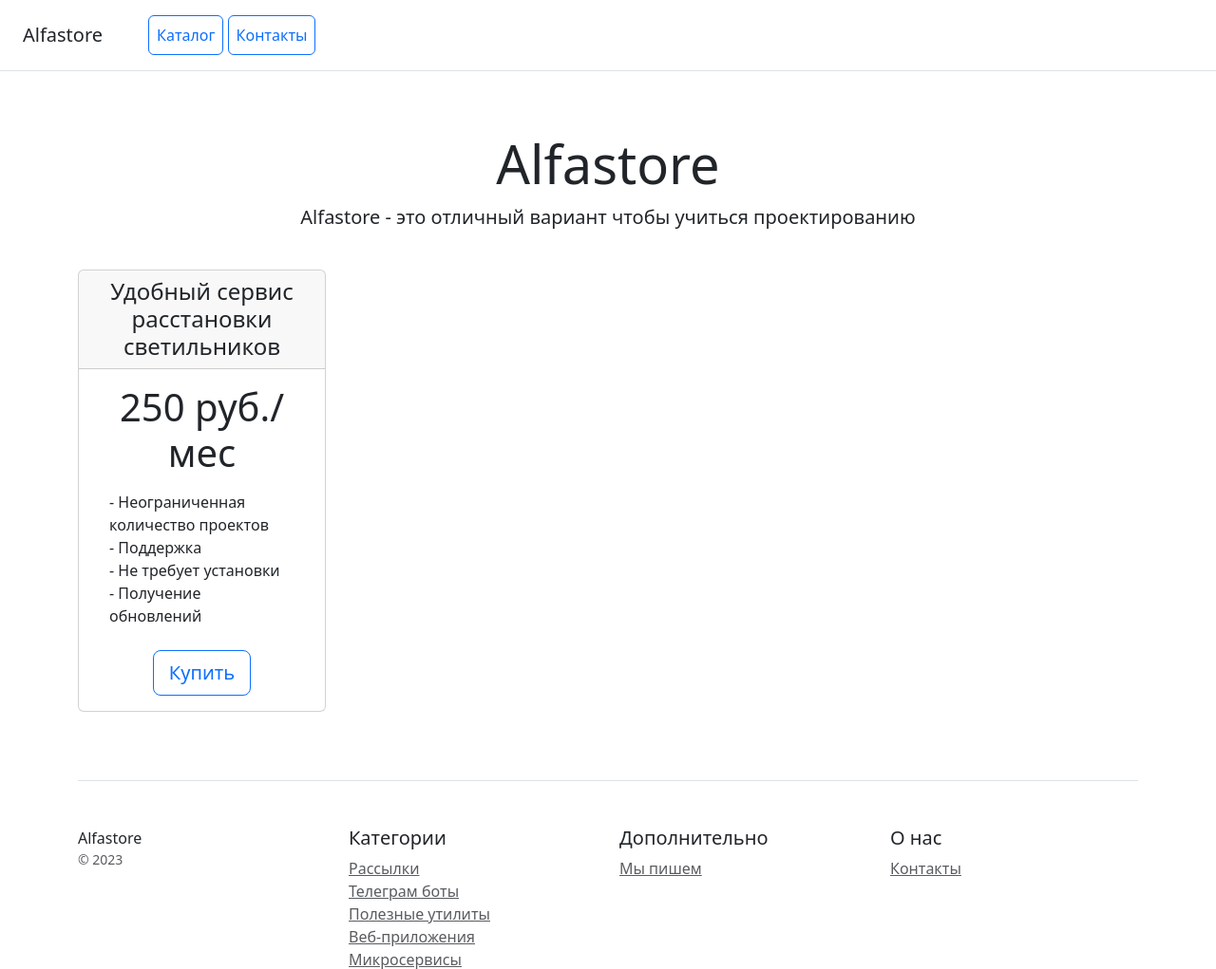
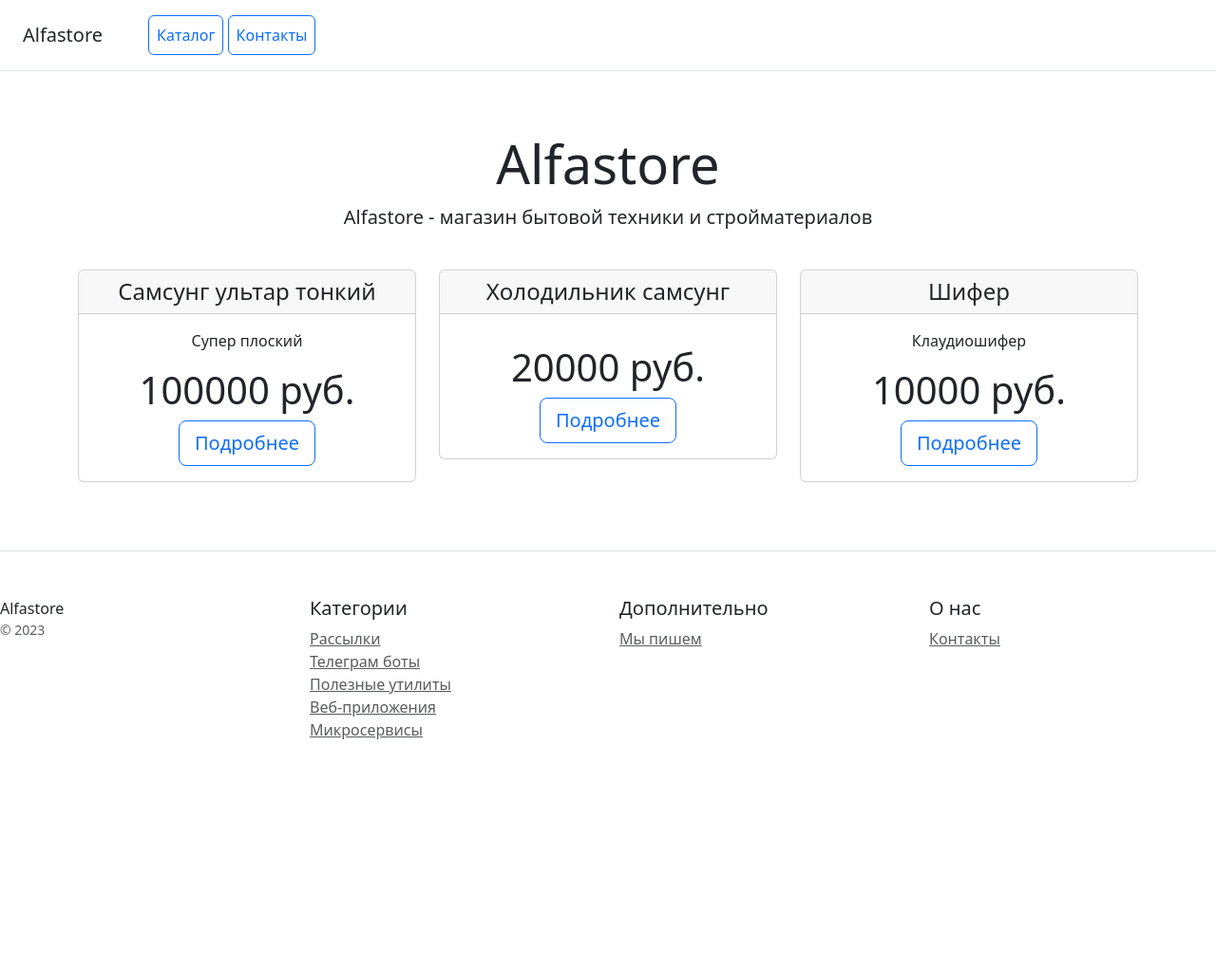
Before and after one commit to Progabba/DjangoSkypro, a Django app: page / in a window 1280 px wide. Shown: the top 1021 px of the page at 95% size. After the commit the page ends 779 px from the top, so only its background shows below. Run offline with Django 5.2, Linux system fonts and the light colour scheme; data comes from the database, SQL or seed files in the repository; some libraries are stand-ins or nearby versions.

Commit message:
finish lesson 24

```diff
--- /dev/null
+++ b/catalog/templates/base.html
@@ -0,0 +1,55 @@
+<!doctype html>
+<html lang="en">
+<head>
+    <meta charset="utf-8">
+    <meta name="viewport" content="width=device-width, initial-scale=1">
+    <title>{% block title %}Alfastore{% endblock %}</title>
+    <link rel="stylesheet" href="/static/css/bootstrap.min.css">
+</head>
+<body>
+    <div class="d-flex flex-column flex-md-row align-items-center p-3 px-md-4 mb-3 bg-white border-bottom box-shadow">
+        <h5 class="my-0 mr-md-auto font-weight-normal">Alfastore</h5>
+        <nav class="ms-5">
+            <a class="p-2 btn btn-outline-primary" href="/">Каталог</a>
+            <a class="p-2 btn btn-outline-primary" href="/contacts/">Контакты</a>
+        </nav>
+    </div>
+
+    <div class="container">
+        {% block content %}{% endblock %}
+    </div>
+
+    <footer class="pt-4 my-md-5 pt-md-5 border-top">
+        <div class="row">
+            <div class="col-12 col-md">
+                Alfastore
+                <small class="d-block mb-3 text-muted">&copy; 2023</small>
+            </div>
+            <div class="col-6 col-md">
+                <h5>Категории</h5>
+                <ul class="list-unstyled text-small">
+                    <li><a class="text-muted" href="#">Рассылки</a></li>
+                    <li><a class="text-muted" href="#">Телеграм боты</a></li>
+                    <li><a class="text-muted" href="#">Полезные утилиты</a></li>
+                    <li><a class="text-muted" href="#">Веб-приложения</a></li>
+                    <li><a class="text-muted" href="#">Микросервисы</a></li>
+                </ul>
+            </div>
+            <div class="col-6 col-md">
+                <h5>Дополнительно</h5>
+                <ul class="list-unstyled text-small">
+                    <li><a class="text-muted" href="#">Мы пишем</a></li>
+                </ul>
+            </div>
+            <div class="col-6 col-md">
+                <h5>О нас</h5>
+                <ul class="list-unstyled text-small">
+                    <li><a class="text-muted" href="/contacts/">Контакты</a></li>
+                </ul>
+            </div>
+        </div>
+    </footer>
+
+    <script src="/static/js/bootstrap.bundle.min.js"></script>
+</body>
+</html>
--- a/catalog/templates/home.html
+++ b/catalog/templates/home.html
@@ -1,81 +1,30 @@
-<!doctype html>
-<html lang="en">
-<head>
-    <meta charset="utf-8">
-    <meta name="viewport" content="width=device-width, initial-scale=1">
-    <title>Alfastore</title>
-<!--    <link href="https://cdn.jsdelivr.net/npm/bootstrap@5.3.3/dist/css/bootstrap.min.css" rel="stylesheet" integrity="sha384-QWTKZyjpPEjISv5WaRU9OFeRpok6YctnYmDr5pNlyT2bRjXh0JMhjY6hW+ALEwIH" crossorigin="anonymous">-->
-    <link rel="stylesheet" href="/static/css/bootstrap.min.css">
-    <!-- Подключите статичеcкие файлы со стилями Bootstrap -->
+{% extends 'base.html' %}
 
-</head>
-<body>
-<div class="d-flex flex-column flex-md-row align-items-center p-3 px-md-4 mb-3 bg-white border-bottom box-shadow">
-    <h5 class="my-0 mr-md-auto font-weight-normal">Alfastore</h5>
-    <nav class="ms-5">
-        <a class="p-2 btn btn-outline-primary" href="/">Каталог</a>
-        <a class="p-2 btn btn-outline-primary" href="/contacts/">Контакты</a>
-    </nav>
+{% block title %}Главная - Alfastore{% endblock %}
+
+{% block content %}
+<div class="pricing-header px-3 py-3 pt-md-5 pb-md-4 mx-auto text-center">
+    <h1 class="display-4">Alfastore</h1>
+    <p class="lead">Alfastore - магазин бытовой техники и стройматериалов</p>
 </div>
 
-<div class="pricing-header px-3 py-3 pt-md-5 pb-md-4 mx-auto text-center">
-    <h1 class="display-4">Alfastore</h1>
-    <p class="lead">Alfastore - это отличный вариант чтобы учиться проектированию</p>
-</div>
-
-<div class="container">
-    <div class="row text-center">
-        <div class="col-3">
-            <div class="card mb-4 box-shadow">
-                <div class="card-header">
-                    <h4 class="my-0 font-weight-normal">Удобный сервис расстановки светильников</h4>
-                </div>
-                <div class="card-body">
-                    <h1 class="card-title pricing-card-title">250 руб./мес</h1>
-                    <ul class="list-unstyled mt-3 mb-4 text-start m-3">
-                        <li>- Неограниченная количество проектов</li>
-                        <li>- Поддержка</li>
-                        <li>- Не требует установки</li>
-                        <li>- Получение обновлений</li>
-                    </ul>
-                    <button type="button" class="btn btn-lg btn-block btn-outline-primary">Купить</button>
-                </div>
+<div class="row text-center">
+    {% for product in products %}
+    <div class="col-md-4">
+        <div class="card mb-4 box-shadow">
+            <div class="card-header">
+                <h4 class="my-0 font-weight-normal">{{ product.name }}</h4>
+            </div>
+            <div class="card-body">
+                {% if product.image %}
+                    <img src="{{ product.image.url }}" class="img-fluid mb-3" alt="{{ product.name }}">
+                {% endif %}
+                <p>{{ product.discription|truncatechars:100 }}</p>
+                <h1 class="card-title pricing-card-title">{{ product.price }} руб.</h1>
+                <a href="{% url 'catalog:product_detail' product.id %}" class="btn btn-lg btn-block btn-outline-primary">Подробнее</a>
             </div>
         </div>
     </div>
-
-    <footer class="pt-4 my-md-5 pt-md-5 border-top">
-        <div class="row">
-            <div class="col-12 col-md">
-                Alfastore
-                <small class="d-block mb-3 text-muted">&copy; 2023</small>
-            </div>
-            <div class="col-6 col-md">
-                <h5>Категории</h5>
-                <ul class="list-unstyled text-small">
-                    <li><a class="text-muted" href="#">Рассылки</a></li>
-                    <li><a class="text-muted" href="#">Телеграм боты</a></li>
-                    <li><a class="text-muted" href="#">Полезные утилиты</a></li>
-                    <li><a class="text-muted" href="#">Веб-приложения</a></li>
-                    <li><a class="text-muted" href="#">Микросервисы</a></li>
-                </ul>
-            </div>
-            <div class="col-6 col-md">
-                <h5>Дополнительно</h5>
-                <ul class="list-unstyled text-small">
-                    <li><a class="text-muted" href="#">Мы пишем</a></li>
-                </ul>
-            </div>
-            <div class="col-6 col-md">
-                <h5>О нас</h5>
-                <ul class="list-unstyled text-small">
-                    <li><a class="text-muted" href="/contacts/">Контакты</a></li>
-                </ul>
-            </div>
-        </div>
-    </footer>
+    {% endfor %}
 </div>
-<!-- Подключите статичеcкие файлы со скриптами Bootstrap -->
-<script src="/static/js/bootstrap.bundle.min.js"></script>
-</body>
-</html>
+{% endblock %}
--- a/catalog/urls.py
+++ b/catalog/urls.py
@@ -1,10 +1,11 @@
 from django.urls import path, include
 from catalog.apps import CatalogConfig
-from catalog.views import home, contacts
+from catalog.views import home, contacts, product_detail
 
 app_name = CatalogConfig.name
 
 urlpatterns = [
     path("", home, name="home"),
     path("contacts/", contacts, name="contacts"),
+    path('product/<int:product_id>/', product_detail, name='product_detail'),
 ]
--- a/catalog/views.py
+++ b/catalog/views.py
@@ -1,9 +1,12 @@
-from django.shortcuts import render
+from django.shortcuts import render, get_object_or_404
 from django.http import HttpResponse
+
+from catalog.models import Product
 
 
 def home(request):
-    return render(request, "home.html")
+    products = Product.objects.all()
+    return render(request, "home.html", {"products": products})
 
 
 # def contacts(request):
@@ -20,3 +23,9 @@ def contacts(request):
         # Здесь мы просто возвращаем простой ответ
         return HttpResponse(f"Спасибо, {name}! Ваше сообщение получено.")
     return render(request, "contacts.html")
+
+
+
+def product_detail(request, product_id):
+    product = get_object_or_404(Product, id=product_id)
+    return render(request, "product_detail.html", {"product": product})
```
Also changed, not shown: catalog/templates/contacts.html (+5 -57 lines), catalog/templates/product_detail.html (added, +27 -0 lines), meida/catalog/image/2024-10-07_22-00-41.png (added), meida/catalog/image/2024-10-07_22-00-59.png (added), meida/catalog/image/2024-10-07_22-01-18.png (added), meida/catalog/image/2024-10-07_22-01-31.png (added).
